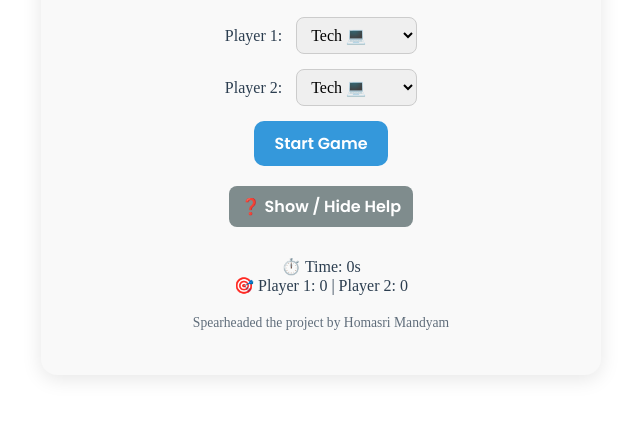
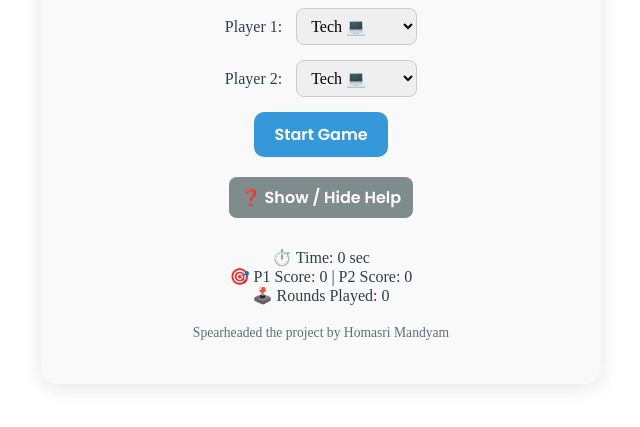
Before and after one commit to homasri08/Blink-Tac-toe, a plain HTML site: page tic tac toe/index.html in a window 1280 px wide. Shown: the part 297-724 px from the top of the page, without its empty margins (319-959 px from the left). Drawn offline with Linux system fonts and the light colour scheme.

Commit message:
Added the score board
previously the code just had the timer and score now the score along with time and the rounds will be displayed

```diff
--- a/tic tac toe/index.html
+++ b/tic tac toe/index.html
@@ -64,13 +64,13 @@
         <div class="cell" data-index="6"></div>
         <div class="cell" data-index="7"></div>
         <div class="cell" data-index="8"></div>
-
-
       </div>
       <div id="scoreboard">
-        ⏱️ Time: <span id="timer">0</span>s <br />
-        🎯 Player 1: <span id="score1">0</span> | Player 2: <span id="score2">0</span>
+        <div>⏱️ Time: <span id="timer">0</span> sec</div>
+        <div>🎯 P1 Score: <span id="score1">0</span> | P2 Score: <span id="score2">0</span></div>
+        <div>🕹️ Rounds Played: <span id="rounds">0</span></div>
       </div>
+
     <div id="turn-info"></div>
     <div id="message"></div>
     <p id="author-signature">Spearheaded the project by Homasri Mandyam</p>
```
